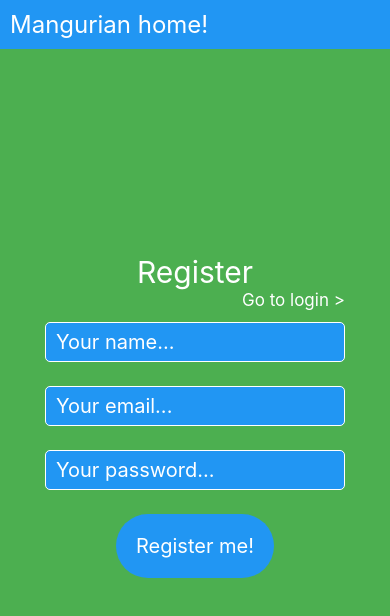
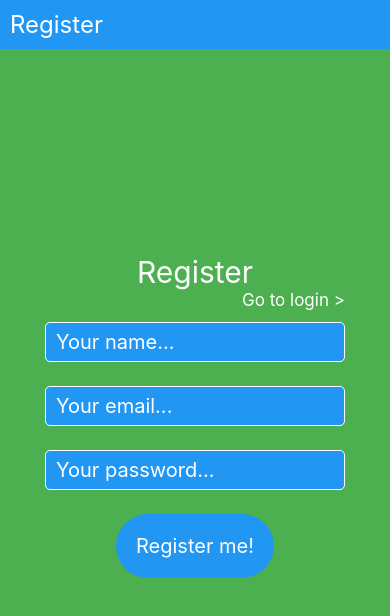
Before and after one commit to javiBertos/react-native-course--auth-app, a React Native app: screen / in a window 390 px wide. Shown: the top 616 px of the page. Built offline with nearby package versions, Linux system fonts and the light colour scheme.

Commit message:
feat: Use context for the app title instead of passing props between components

```diff
--- a/App.tsx
+++ b/App.tsx
@@ -3,16 +3,19 @@ import AppBar from './components/AppBar/AppBar';
 import Register from './components/Auth/Auth';
 import { useState } from 'react';
 import { SafeAreaProvider } from 'react-native-safe-area-context';
+import GlobalContext from './context/global';
 
 export default function App() {
-    const [authTitle, setAuthTitle] = useState<string>("Register");
+    const [authTitle, setAuthTitle] = useState<string>('Register');
 
     return (
-        <SafeAreaProvider style={styles.container}>
-            <AppBar title="Mangurian home!" />
-            <Text style={styles.authTitle }>{ authTitle }</Text>
-            <Register setAuthTitle={setAuthTitle} />
-        </SafeAreaProvider>
+        <GlobalContext.Provider value={{authTitle, setAuthTitle}}>
+            <SafeAreaProvider style={styles.container}>
+                <AppBar />
+                <Text style={styles.authTitle }>{ authTitle }</Text>
+                <Register />
+            </SafeAreaProvider>
+        </GlobalContext.Provider>
     );
 }
 
--- a/components/AppBar/AppBar.tsx
+++ b/components/AppBar/AppBar.tsx
@@ -1,15 +1,18 @@
 import { Text, View } from "react-native";
-import { AppBarProps } from "./types";
 import { AppBarStyles as styles } from "./styles";
 import { SafeAreaInsetsContext } from "react-native-safe-area-context";
+import { useContext } from "react";
+import GlobalContext from "../../context/global";
 
-export default function AppBar({ title }: AppBarProps) {
+export default function AppBar() {
+    const { authTitle } = useContext(GlobalContext);
+
     return (
         <SafeAreaInsetsContext.Consumer>
             {
                 insets => (
                     <View style={[styles.appBar, { paddingTop: insets?.top }]}>
-                        <Text style={styles.title}>{ title }</Text>
+                        <Text style={styles.title}>{ authTitle }</Text>
                     </View>
                 )
             }
--- a/components/Auth/Auth.tsx
+++ b/components/Auth/Auth.tsx
@@ -1,10 +1,13 @@
 import { Alert, GestureResponderEvent, Linking, Pressable, Text, TextInput, View } from "react-native";
-import { AuthProps, InputForm } from "./types";
+import { InputForm } from "./types";
 import { AuthStyles as styles } from "./styles";
-import { useEffect, useRef, useState } from "react";
+import { useContext, useEffect, useRef, useState } from "react";
 import { User, users } from "../../store/users";
+import GlobalContext from "../../context/global";
 
-export default function Auth({ setAuthTitle }: AuthProps) {
+export default function Auth() {
+    const {setAuthTitle} = useContext(GlobalContext);
+
     const [authData, setAuthData] = useState<User>({
         name: '',
         email: '',
--- a/components/Auth/types.ts
+++ b/components/Auth/types.ts
@@ -1,8 +1,4 @@
 import { KeyboardTypeOptions, TextInput } from "react-native";
-
-export type AuthProps = {
-    setAuthTitle: React.Dispatch<React.SetStateAction<string>>
-};
 
 export type InputForm = {
     propertyName: "name"|"email"|"password",
--- /dev/null
+++ b/context/global.ts
@@ -0,0 +1,17 @@
+import { createContext } from "react";
+
+// Definición del estado
+interface GlobalContextState {
+    authTitle: string,
+    setAuthTitle: React.Dispatch<React.SetStateAction<string>>
+}
+
+// Inicialización del estado
+const state = {
+    authTitle: '',
+    setAuthTitle: () => undefined
+};
+
+const GlobalContext = createContext<GlobalContextState>(state);
+
+export default GlobalContext;
```
